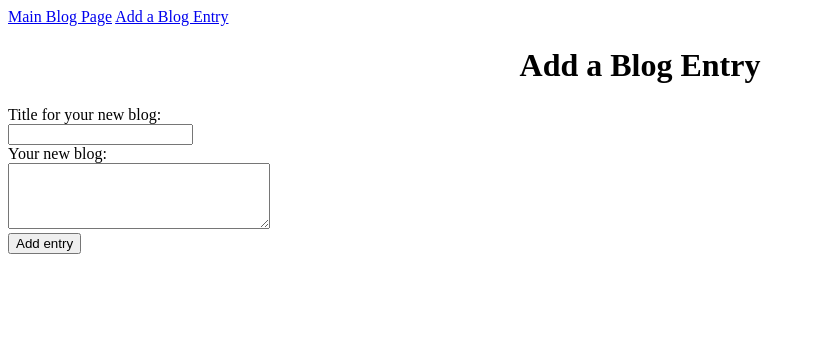
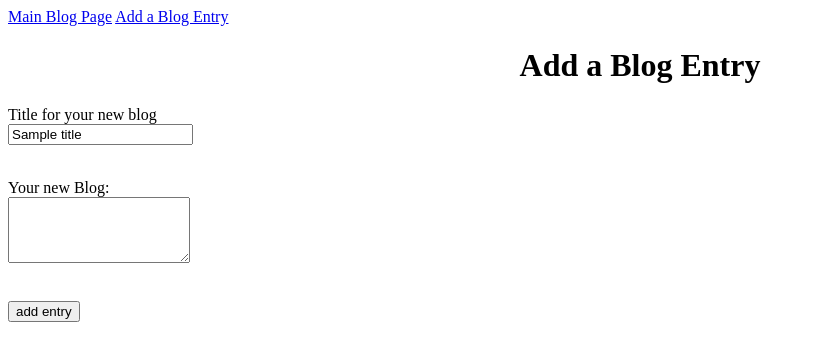
Before and after one commit to tschene8/blogz, a Flask app: template templates/newpost.html in a window 1280 px wide. Shown: the top 361 px of the page, without its empty margins (0-814 px from the left). Run offline with Flask 2, Linux system fonts and the light colour scheme; the template is opened without the code that fills it: most values are stand-ins (such as "Sample title", 1, 10 or a date in 2020).

Commit message:
Final build-a-blog

```diff
--- a/main.py
+++ b/main.py
@@ -1,4 +1,4 @@
-from flask import Flask, request, redirect, render_template
+from flask import Flask, request, redirect, render_template, session
 from flask_sqlalchemy import SQLAlchemy
 
 app = Flask(__name__)
@@ -7,9 +7,7 @@ app.config['SQLALCHEMY_DATABASE_URI'] = 'mysql+pymysql://build-a-blog:1234@local
 app.config['SQLALCHEMY_ECHO'] = True
 db = SQLAlchemy(app)
 
-
 class Blog(db.Model):
-
     id = db.Column(db.Integer, primary_key=True)
     title = db.Column(db.String(120))
     body = db.Column(db.String(1000))
@@ -22,27 +20,42 @@ class Blog(db.Model):
 def index():
     return redirect('/blog')
 
-@app.route('/blog', methods=['GET'])
+@app.route('/blog', methods=['POST', 'GET'])
 def blog():
-    id = request.args.get('id')
-    if not id:
-        blog = Blog.query.all()
-        return render_template('blog.html', title="Build a Blog", blog=blog)
+    blogs = Blog.query.all()
+    if request.args.get('id'):
+        id = request.args.get('id')
+        title = Blog.query.filter_by(id=id).first().title
+        body = Blog.query.filter_by(id=id).first().body
+        return render_template("post.html", title=title, body=body)
     else:
-        post = Blog.query.get(id)
-        return render_template('post.html', title=post.title, post=post)
+        return render_template("blog.html", blogs=blogs)
 
-@app.route('/newpost', methods=['POST', 'GET'])
+@app.route('/newpost')
+def display_entry_form():
+    return render_template("newpost.html")
+
+@app.route('/newpost', methods=['POST'])
 def newpost():
-    if request.method == 'POST':
-        title = request.form['title']
-        body = request.form['body']
+    title = request.form['title']
+    body = request.form['body']
+    title_error = ""
+    body_error = ""
+
+    if title == "":
+        title_error = "Please fill in the title"
+    if body == "":
+        body_error = "Please fill in the body"
+
+    if title_error or body_error:
+        return render_template("newpost.html", title=title, title_error=title_error,
+        body=body, body_error=body_error)
+
+    else:
         new_post = Blog(title, body)
         db.session.add(new_post)
         db.session.commit()
-        return render_template('/blog?id=' + str(new_post))
-    else:
-        return render_template('newpost.html', title="Add Blog Entry")
+        return redirect("/blog?id=" + str(new_post.id))
 
-if __name__ == '__main__':
+if __name__ == "__main__":
     app.run()
--- a/templates/base.html
+++ b/templates/base.html
@@ -5,6 +5,10 @@
         <style>
             h1 {
                 text-align: center;
+            }
+
+            .error {
+                color:red;
             }
         </style>
     </head>
--- a/templates/newpost.html
+++ b/templates/newpost.html
@@ -2,20 +2,21 @@
 
 {% block content %}
 
-    <h1>Add a Blog Entry</h1>
-    <form action="/newpost" method="POST" id="blog">
-        <label>
-        Title for your new blog:
-        <br>
-        <input type="text" name="title">
-        </label>
-    <br>
-    Your new blog:
-    <br>
-    <textarea rows="4" cols="30" name="body" form="blog">
-    </textarea>
-    <br>
-    <input type="submit" value='Add entry' />
-    </form>
+<h1>Add a Blog Entry</h1>
+<form method='POST'>
+
+    <label for="title">Title for your new blog</label><br>
+    <input type="text" name="title" value="{{title}}"><br>
+    <span class="error"><i>{{title_error}}</i></span><br>
+
+    <p>
+    <label for="body">Your new Blog:</label><br>
+    <textarea rows="4" columns="30" name="body" value="{{body}}"></textarea><br>
+    <span class="error"><i>{{body_error}}</i></span><br>
+    </p>
+
+    <input type="submit" value="add entry">
+
+</form>
 
 {% endblock %}
--- a/templates/post.html
+++ b/templates/post.html
@@ -1,7 +1,7 @@
 {% extends "base.html" %}
+{% block content %}
 
-{% block content %}
-<h1 class="title">{{post.title}}</h1>
-<p class="body">{{post.body}}</p>
+	<h1>{{title}}</h1>
+	<p>{{body}}</p>
 
 {% endblock %}
```
Also changed, not shown: templates/blog.html (+7 -3 lines).
